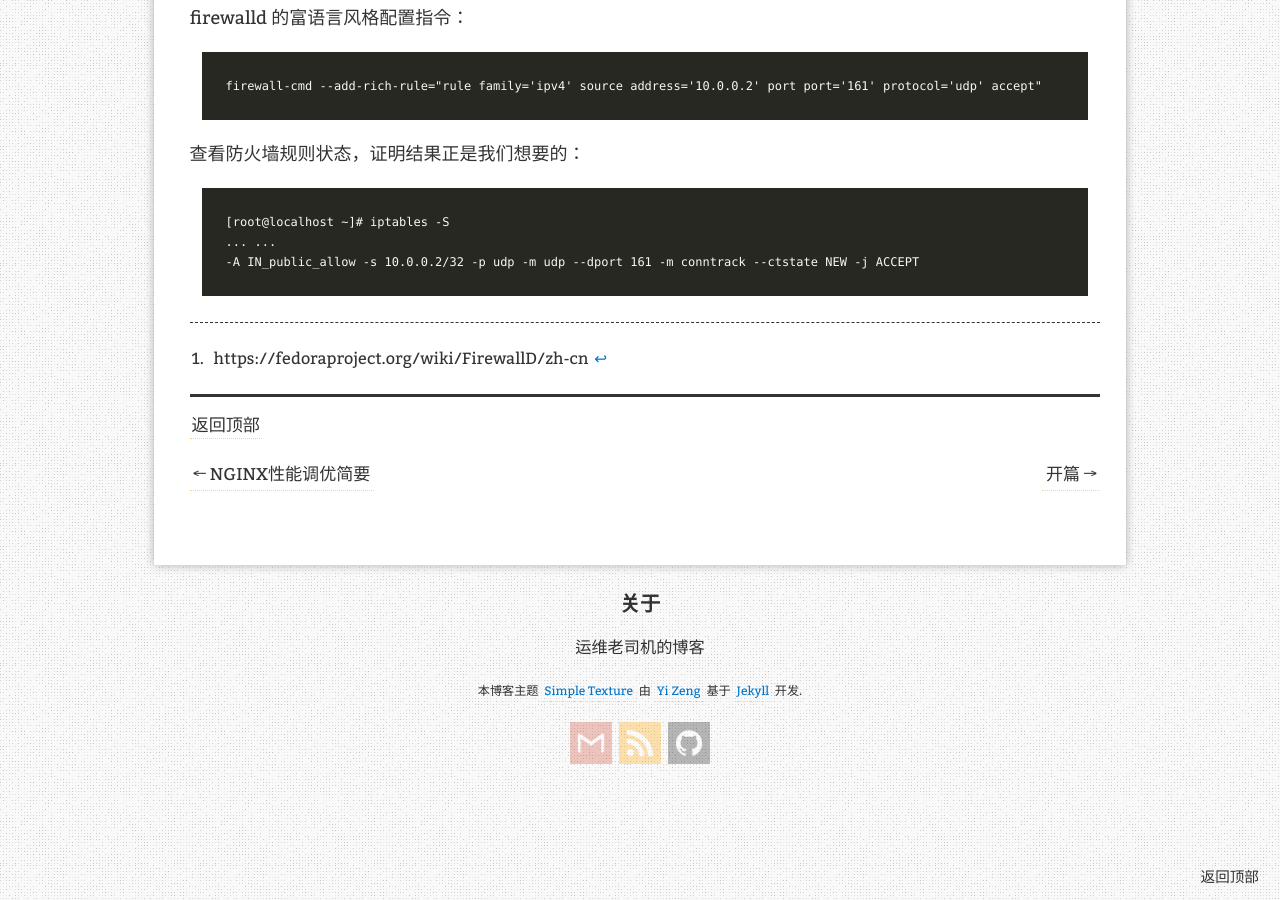
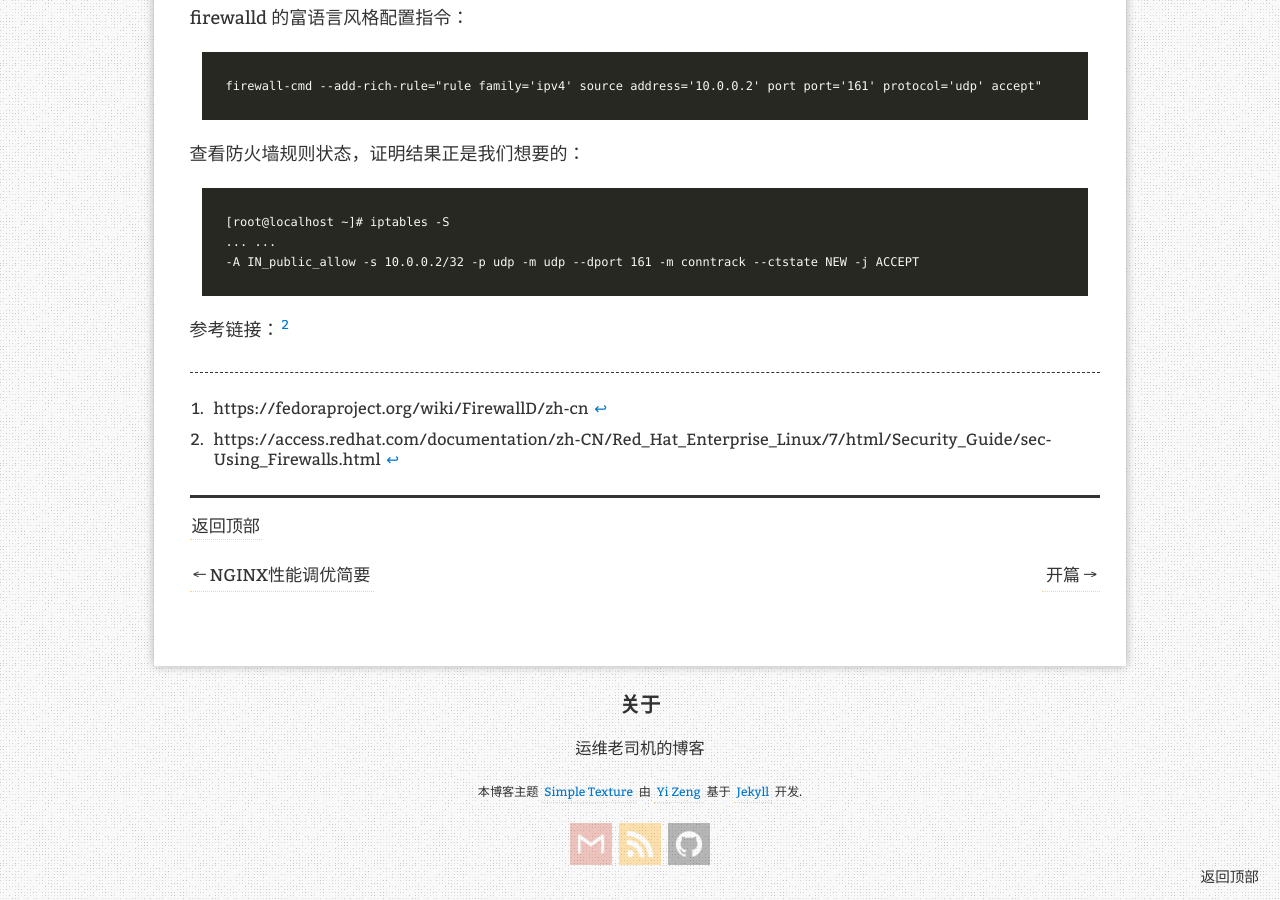
Before and after one commit to itxx00/itxx00.github.io, a Jekyll site: the page built from _posts/2015-01-03-centos7-firewalld-basic.md, in a window 1280 px wide and 900 px high, scrolled down 4135 px. Built offline with Jekyll 4.4.1, drawn with Linux system fonts in a browser that asks for light colours; nearby versions of some CDN libraries; comment, search, counter and statistics services are not loaded.

Commit message:
Update 2015-01-03-centos7-firewalld-basic.md

````diff
--- a/_posts/2015-01-03-centos7-firewalld-basic.md
+++ b/_posts/2015-01-03-centos7-firewalld-basic.md
@@ -104,6 +104,7 @@
 -A IN_public_allow -s 10.0.0.2/32 -p udp -m udp --dport 161 -m conntrack --ctstate NEW -j ACCEPT
 ```
 
+参考链接：[^2]
 
 
 [^1]: https://fedoraproject.org/wiki/FirewallD/zh-cn
````
